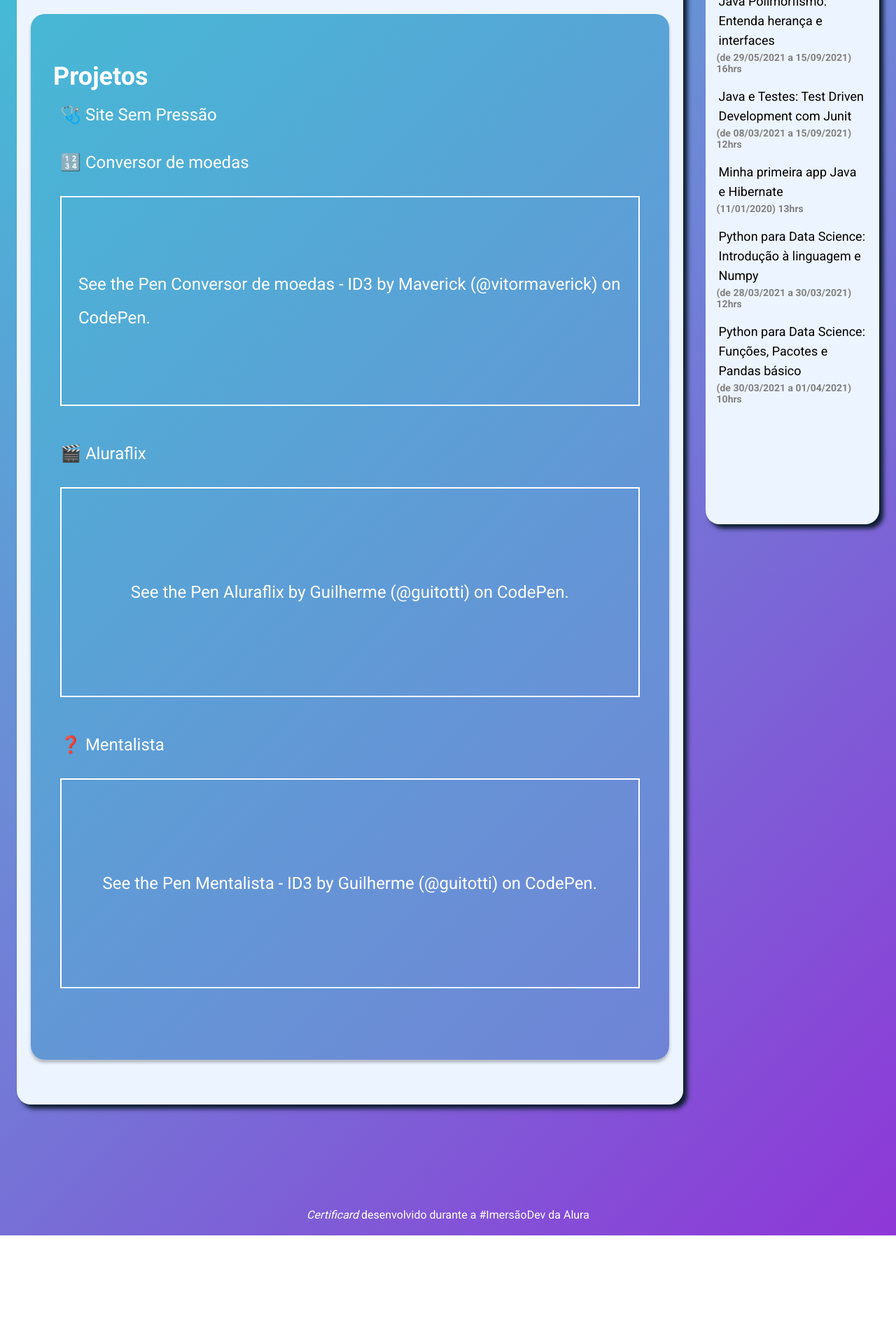
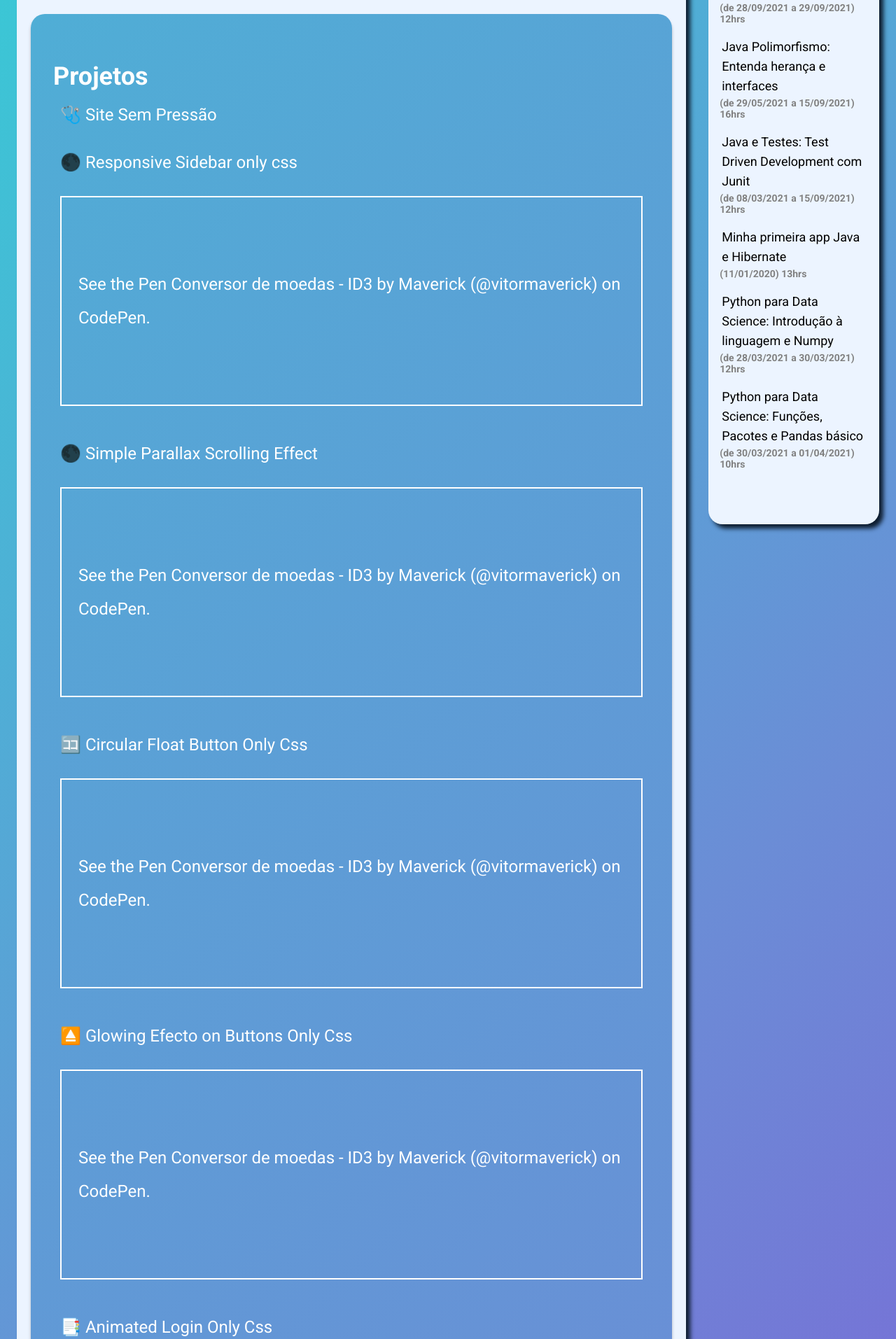
Before and after one commit to VitorMaverick/Portifolio, a plain HTML site: page index.html in a window 1280 px wide. Shown: the part 715-2628 px from the top of the page at 70% size. Before the commit the page ends 2480 px from the top, so only its background shows below. Drawn offline with Linux system fonts and the light colour scheme; a script that the page names is missing.

Commit message:
Atualização do codepen

```diff
--- a/index.html
+++ b/index.html
@@ -26,10 +26,7 @@
     <div class="sobre"><p>Olá! Meu nome é Vitor, sou estudante de Sistemas de Informação
 no IFMA, onde atualmente estou estudando padrões de projeto
       com java e desenvolvimento mobile com flutter.</p>
-<p>Durante minha trajetória no curso técnico e universidade tive
-contato as linguagens c, python, java, javascript e dart. Meu
-objetivo é aprender a desenvolver sistemas, que independente da
-            linguagem, sigam os principais padrões arquiteturais e de projeto.</p>
+<p>Durante minha trajetória no curso técnico e universidade já tive contato com bancos de dados relacionais e não relacionais, como MySql e MongoDB, assim como com as linguagens C, Python, Java, Javascript e Dart. Meu objetivo é aprender a desenvolver sistemas, que independente da linguagem, sigam os principais padrões arquiteturais e de projeto.</p>
       <hr>
       <h3>Experiência</h2>
       <p class="ex-title">Logos Serviços</p>
@@ -45,8 +42,68 @@ objetivo é aprender a desenvolver sistemas, que independente da
       </div>
     <main class="projetos">
       <ul class="projetos-titulo">Projetos<ul>
-          <li class="projetos-item"><a href="https://sempressao.herokuapp.com/">🩺 Site Sem Pressão</a>
+        <li class="projetos-item"><a href="https://sempressao.herokuapp.com/">🩺 Site Sem Pressão</a>
+        </li>
+
+         <li class="projetos-item"><a href="https://codepen.io/vitormaverick/pen/NWgEaLr">🌑 Responsive Sidebar only css
+</a>
+            <p class="codepen" data-height="300" data-default-tab="html,result" data-slug-hash="NWgEaLr" data-user="vitormaverick" style="height: 300px; box-sizing: border-box; display: flex; align-items: center; justify-content: center; border: 2px solid; margin: 1em 0; padding: 1em;">
+              <span>See the Pen <a href="https://codepen.io/vitormaverick/pen/wveEXbq">
+                  Conversor de moedas - ID3</a> by Maverick (<a href="https://codepen.io/vitormaverick">@vitormaverick</a>)
+                on <a href="https://codepen.io">CodePen</a>.</span>
+            </p>
+            <script async src="https://cpwebassets.codepen.io/assets/embed/ei.js"></script>
           </li>
+
+         <li class="projetos-item"><a href="https://codepen.io/vitormaverick/pen/yLXQzwz">🌑 Simple Parallax Scrolling Effect
+</a>
+            <p class="codepen" data-height="300" data-default-tab="html,result" data-slug-hash="yLXQzwz" data-user="vitormaverick" style="height: 300px; box-sizing: border-box; display: flex; align-items: center; justify-content: center; border: 2px solid; margin: 1em 0; padding: 1em;">
+              <span>See the Pen <a href="https://codepen.io/vitormaverick/pen/wveEXbq">
+                  Conversor de moedas - ID3</a> by Maverick (<a href="https://codepen.io/vitormaverick">@vitormaverick</a>)
+                on <a href="https://codepen.io">CodePen</a>.</span>
+            </p>
+            <script async src="https://cpwebassets.codepen.io/assets/embed/ei.js"></script>
+          </li>
+
+        <li class="projetos-item"><a href="https://codepen.io/vitormaverick/pen/oNwQGJV">🈁 Circular Float Button Only Css
+</a>
+            <p class="codepen" data-height="300" data-default-tab="html,result" data-slug-hash="oNwQGJV" data-user="vitormaverick" style="height: 300px; box-sizing: border-box; display: flex; align-items: center; justify-content: center; border: 2px solid; margin: 1em 0; padding: 1em;">
+              <span>See the Pen <a href="https://codepen.io/vitormaverick/pen/wveEXbq">
+                  Conversor de moedas - ID3</a> by Maverick (<a href="https://codepen.io/vitormaverick">@vitormaverick</a>)
+                on <a href="https://codepen.io">CodePen</a>.</span>
+            </p>
+            <script async src="https://cpwebassets.codepen.io/assets/embed/ei.js"></script>
+          </li>
+
+        <li class="projetos-item"><a href="https://codepen.io/vitormaverick/pen/powQWMW">⏏️ Glowing Efecto on Buttons Only Css
+</a>
+            <p class="codepen" data-height="300" data-default-tab="html,result" data-slug-hash="powQWMW" data-user="vitormaverick" style="height: 300px; box-sizing: border-box; display: flex; align-items: center; justify-content: center; border: 2px solid; margin: 1em 0; padding: 1em;">
+              <span>See the Pen <a href="https://codepen.io/vitormaverick/pen/wveEXbq">
+                  Conversor de moedas - ID3</a> by Maverick (<a href="https://codepen.io/vitormaverick">@vitormaverick</a>)
+                on <a href="https://codepen.io">CodePen</a>.</span>
+            </p>
+            <script async src="https://cpwebassets.codepen.io/assets/embed/ei.js"></script>
+          </li>
+
+        <li class="projetos-item"><a href="https://codepen.io/vitormaverick/pen/GREwMbJ">📑 Animated Login Only Css
+</a>
+            <p class="codepen" data-height="300" data-default-tab="html,result" data-slug-hash="GREwMbJ" data-user="vitormaverick" style="height: 300px; box-sizing: border-box; display: flex; align-items: center; justify-content: center; border: 2px solid; margin: 1em 0; padding: 1em;">
+              <span>See the Pen <a href="https://codepen.io/vitormaverick/pen/wveEXbq">
+                  Conversor de moedas - ID3</a> by Maverick (<a href="https://codepen.io/vitormaverick">@vitormaverick</a>)
+                on <a href="https://codepen.io">CodePen</a>.</span>
+            </p>
+            <script async src="https://cpwebassets.codepen.io/assets/embed/ei.js"></script>
+          </li>
+
+        <li class="projetos-item"><a href="https://codepen.io/vitormaverick/pen/yLXQPBp">📰 Social Media Button Hover Efect</a>
+            <p class="codepen" data-height="300" data-default-tab="html,result" data-slug-hash="yLXQPBp" data-user="vitormaverick" style="height: 300px; box-sizing: border-box; display: flex; align-items: center; justify-content: center; border: 2px solid; margin: 1em 0; padding: 1em;">
+              <span>See the Pen <a href="https://codepen.io/vitormaverick/pen/wveEXbq">
+                  Conversor de moedas - ID3</a> by Maverick (<a href="https://codepen.io/vitormaverick">@vitormaverick</a>)
+                on <a href="https://codepen.io">CodePen</a>.</span>
+            </p>
+            <script async src="https://cpwebassets.codepen.io/assets/embed/ei.js"></script>
+          </li>
+
           <li class="projetos-item"><a href="https://codepen.io/vitormaverick/pen/wveEXbq">🔢 Conversor de moedas</a>
             <p class="codepen" data-height="300" data-default-tab="html,result" data-slug-hash="wveEXbq" data-user="vitormaverick" style="height: 300px; box-sizing: border-box; display: flex; align-items: center; justify-content: center; border: 2px solid; margin: 1em 0; padding: 1em;">
               <span>See the Pen <a href="https://codepen.io/vitormaverick/pen/wveEXbq">
@@ -55,18 +112,18 @@ objetivo é aprender a desenvolver sistemas, que independente da
             </p>
             <script async src="https://cpwebassets.codepen.io/assets/embed/ei.js"></script>
           </li>
-          <li class="projetos-item"><a href="https://codepen.io/guilhermeonrails/pen/yLbxpwm">🎬 Aluraflix</a>
-            <p class="codepen" data-height="300" data-default-tab="html,result" data-slug-hash="XWgqmoV" data-user="guitotti" style="height: 300px; box-sizing: border-box; display: flex; align-items: center; justify-content: center; border: 2px solid; margin: 1em 0; padding: 1em;">
+          <li class="projetos-item"><a href="https://codepen.io/vitormaverick/pen/wveQrmK">🎬 Aluraflix</a>
+            <p class="codepen" data-height="300" data-default-tab="html,result" data-slug-hash="wveQrmK" data-user="guitotti" style="height: 300px; box-sizing: border-box; display: flex; align-items: center; justify-content: center; border: 2px solid; margin: 1em 0; padding: 1em;">
               <span>See the Pen <a href="https://codepen.io/guitotti/pen/XWgqmoV">
-                  Aluraflix</a> by Guilherme (<a href="https://codepen.io/guitotti">@guitotti</a>)
+                  Aluraflix</a> by Maverick (<a href="https://codepen.io/guitotti">@vitormaverick</a>)
                 on <a href="https://codepen.io">CodePen</a>.</span>
             </p>
             <script async src="https://cpwebassets.codepen.io/assets/embed/ei.js"></script>
           </li>
-          <li class="projetos-item"><a href="https://codepen.io/guitotti/pen/rNwYQLr">❓ Mentalista</a>
-            <p class="codepen" data-height="300" data-default-tab="html,result" data-slug-hash="rNwYQLr" data-user="guitotti" style="height: 300px; box-sizing: border-box; display: flex; align-items: center; justify-content: center; border: 2px solid; margin: 1em 0; padding: 1em;">
+          <li class="projetos-item"><a href="https://codepen.io/vitormaverick/pen/PojyraJ">❓ Mentalista</a>
+            <p class="codepen" data-height="300" data-default-tab="html,result" data-slug-hash="PojyraJ" data-user="guitotti" style="height: 300px; box-sizing: border-box; display: flex; align-items: center; justify-content: center; border: 2px solid; margin: 1em 0; padding: 1em;">
               <span>See the Pen <a href="https://codepen.io/guitotti/pen/rNwYQLr">
-                  Mentalista - ID3</a> by Guilherme (<a href="https://codepen.io/guitotti">@guitotti</a>)
+                  Mentalista - ID3</a> by Maverick (<a href="https://codepen.io/guitotti">@vitormaverick</a>)
                 on <a href="https://codepen.io">CodePen</a>.</span>
             </p>
             <script async src="https://cpwebassets.codepen.io/assets/embed/ei.js"></script>
@@ -89,6 +146,10 @@ linguagem </li>
 primeiro App15hrs</li>
           <blockquote> (de 29/06/2021 a
 15/09/2021)
+          </blockquote>
+
+          <li class="section-item">JavaScript: Interfaces e Herança em Orientação a Objetos</li>
+          <blockquote> (de 28/09/2021 a 29/09/2021) 12hrs
           </blockquote>
           <li class="section-item">Java Polimorfismo: Entenda herança
 e interfaces</li>
```
